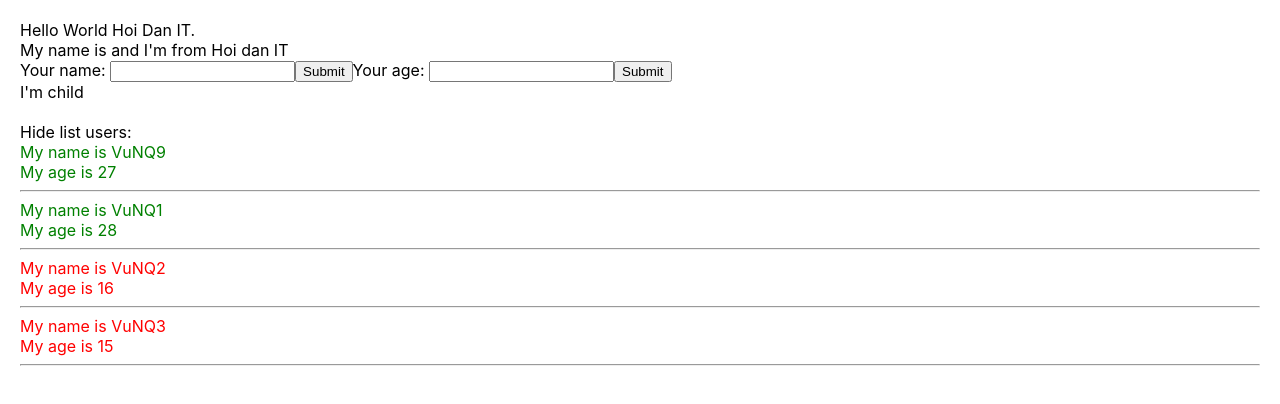
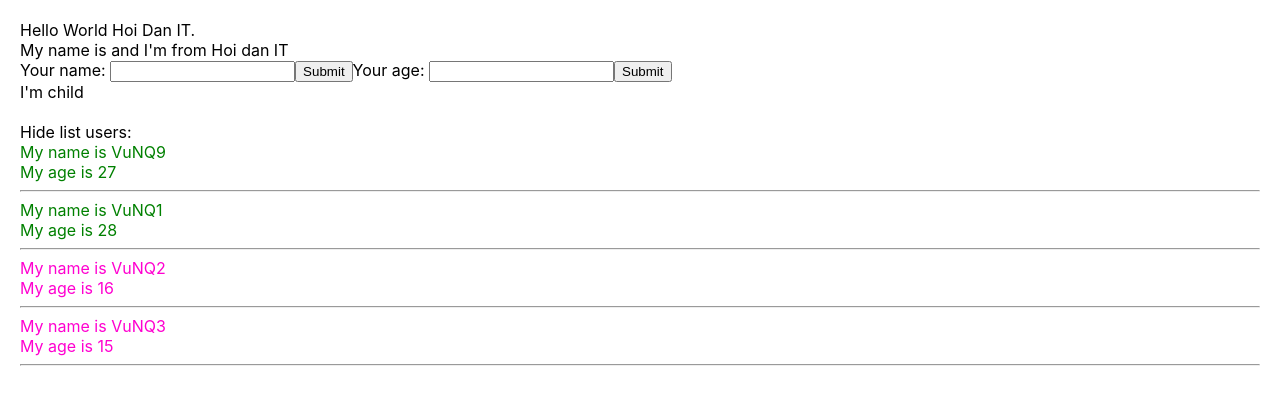
Before and after one commit to VuNQ9/test-demo-react, a React (Create React App) app: page / in a window 1280 px wide. Shown: the top 404 px of the page. Built offline with nearby package versions, Linux system fonts and the light colour scheme.

Commit message:
video 27

```diff
--- a/package.json
+++ b/package.json
@@ -13,6 +13,7 @@
     "redux": "4.2.0",
     "redux-devtools-extension": "2.13.9",
     "redux-thunk": "2.4.1",
+    "sass": "1.53.0",
     "web-vitals": "2.1.4"
   },
   "scripts": {
--- a/src/App.js
+++ b/src/App.js
@@ -1,5 +1,5 @@
 import logo from './logo.svg';
-import './App.css';
+import './App.scss';
 import { useDispatch, useSelector } from 'react-redux';
 import { increaseCounter, decreaseCounter } from './redux/action/counterAction';
 import MyComponent from './components/MyComponent';
--- a/src/App.css
+++ b/src/App.scss
@@ -1,11 +1,3 @@
-.red {
-  color: red;
-}
-
-.green {
-  color: green;
-}
-
 body {
   padding: 20px;
   margin: 0;
--- a/src/components/DisplayInfor.js
+++ b/src/components/DisplayInfor.js
@@ -1,5 +1,5 @@
 import React from "react";
-
+import "./DisplayInfor.scss";
 class DisplayInfor extends React.Component {
 
     state = {
@@ -17,7 +17,7 @@
         console.log(listUsers);
         // props => viet tat properties
         return (
-            <div>
+            <div className="Display-infor-container">
                 <div>
                     <span onClick={() => { this.handleShowHide() }}>
                         {this.state.isShowListUser === true ? "Hide list users: " : "Show list users: "}
--- /dev/null
+++ b/src/components/DisplayInfor.scss
@@ -0,0 +1,9 @@
+.Display-infor-container {
+    .red {
+        color: rgb(255, 0, 208);
+    }
+
+    .green {
+        color: green;
+    }
+}
```
Also changed, not shown: 1 other file (tests, documents, lock files or other folders).
